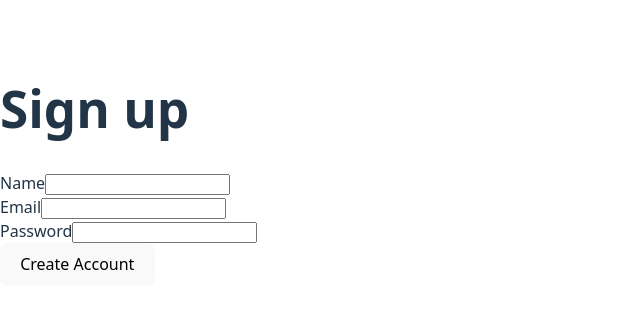
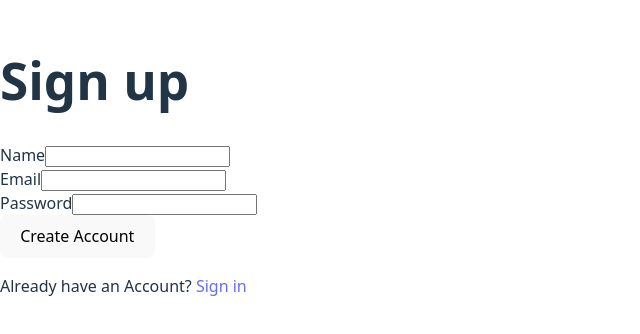
Before and after one commit to CurtisHunter/web-app-template, a React (Vite) app in the folder frontend/: page /users/sign_up in a window 1280 px wide. Shown: the part 234-568 px from the top of the page, without its empty margins (0-640 px from the left). Built offline with nearby package versions, Linux system fonts and the light colour scheme.

Commit message:
feat(auth): handle auth form input

```diff
--- a/frontend/src/pages/SignInPage/SignInPage.tsx
+++ b/frontend/src/pages/SignInPage/SignInPage.tsx
@@ -1,4 +1,5 @@
 import { useState } from "react";
+import { Link } from "react-router";
 
 function SignInPage() {
   const [email, setEmail] = useState("");
@@ -39,6 +40,11 @@ function SignInPage() {
         </div>
         <button type="submit">Log In</button>
       </form>
+      <div>
+        <p>
+          Need an Account? <Link to="/users/sign_up">Sign up</Link>
+        </p>
+      </div>
     </main>
   );
 }
--- a/frontend/src/pages/SignUpPage/SignUpPage.tsx
+++ b/frontend/src/pages/SignUpPage/SignUpPage.tsx
@@ -1,4 +1,5 @@
 import { useState } from "react";
+import { Link } from "react-router";
 
 function SignUpPage() {
   const [name, setName] = useState("");
@@ -51,6 +52,11 @@ function SignUpPage() {
         </div>
         <button type="submit">Create Account</button>
       </form>
+      <div>
+        <p>
+          Already have an Account? <Link to="/users/sign_in">Sign in</Link>
+        </p>
+      </div>
     </main>
   );
 }
```
